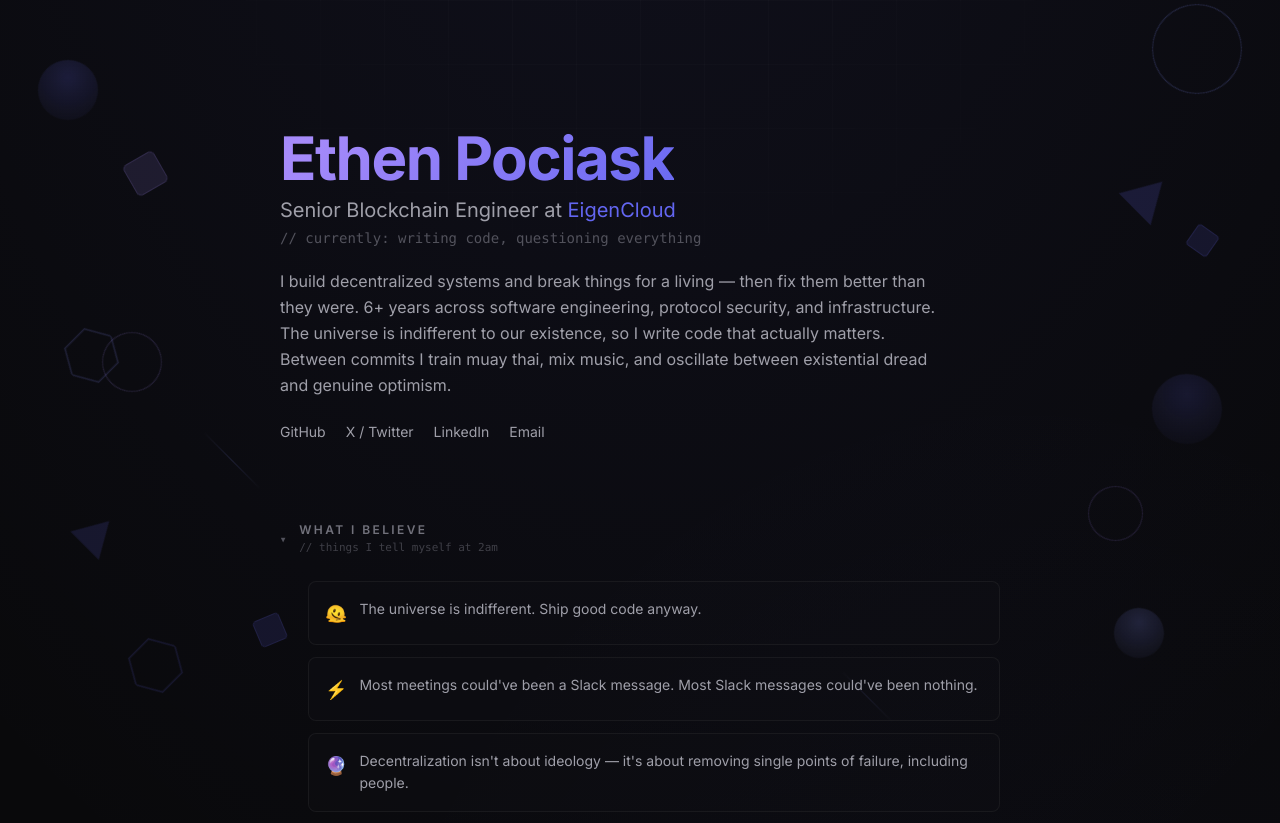
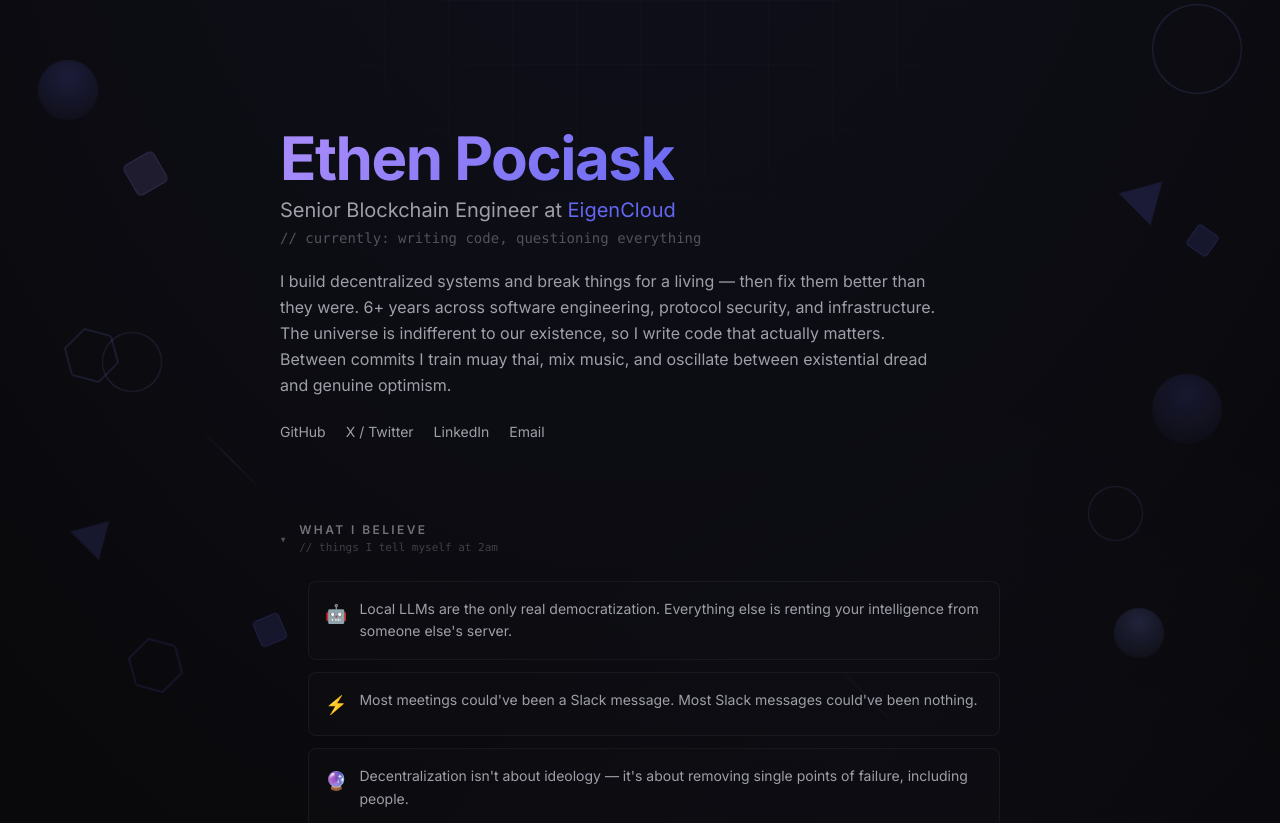
Before and after one commit to ethenotethan/personal-site, a Next.js app: page / in a window 1280 px wide. Shown: the top 823 px of the page. Built offline with nearby package versions, Linux system fonts and the light colour scheme.

Commit message:
Replace universe line with local LLM philosophy

```diff
--- a/src/app/page.tsx
+++ b/src/app/page.tsx
@@ -23,7 +23,7 @@ const awards = [
 const interests = ["Ethereum Rollups", "Zero Knowledge Cryptography", "Distributed Systems", "LLMs & AI Agents", "EVM Scalability", "Systems Design", "Computer Networks", "Utilitarian Web3"];
 
 const beliefs = [
-  { emoji: "🫠", text: "The universe is indifferent. Ship good code anyway." },
+  { emoji: "🤖", text: "Local LLMs are the only real democratization. Everything else is renting your intelligence from someone else's server." },
   { emoji: "⚡", text: "Most meetings could've been a Slack message. Most Slack messages could've been nothing." },
   { emoji: "🔮", text: "Decentralization isn't about ideology — it's about removing single points of failure, including people." },
   { emoji: "🌊", text: "Your job won't love you back. Build skills, not loyalty." },
```
